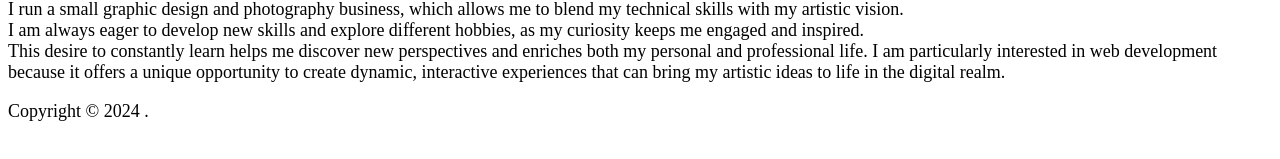
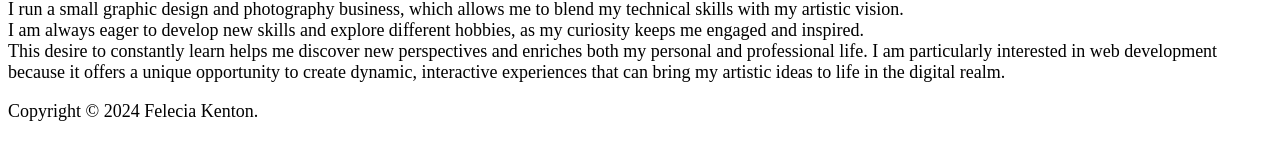
Before and after one commit to FelecityArt/info2180-lab1, a plain HTML site: page index.html in a window 1280 px wide. Shown: the part 401-560 px from the top of the page. Drawn offline with Linux system fonts and the light colour scheme.

Commit message:
updated copyright

```diff
--- a/index.html
+++ b/index.html
@@ -29,7 +29,7 @@
             I am particularly interested in web development because it offers a unique opportunity to create dynamic, interactive experiences that can bring my artistic ideas to life in the digital realm.</p>
     </main>
     <footer>
-        <p>Copyright &copy; 2024 <Felecia Kenton>.</p>
+        <p>Copyright &copy; 2024 Felecia Kenton.</p>
     </footer>
 </body>
 </html>
```
